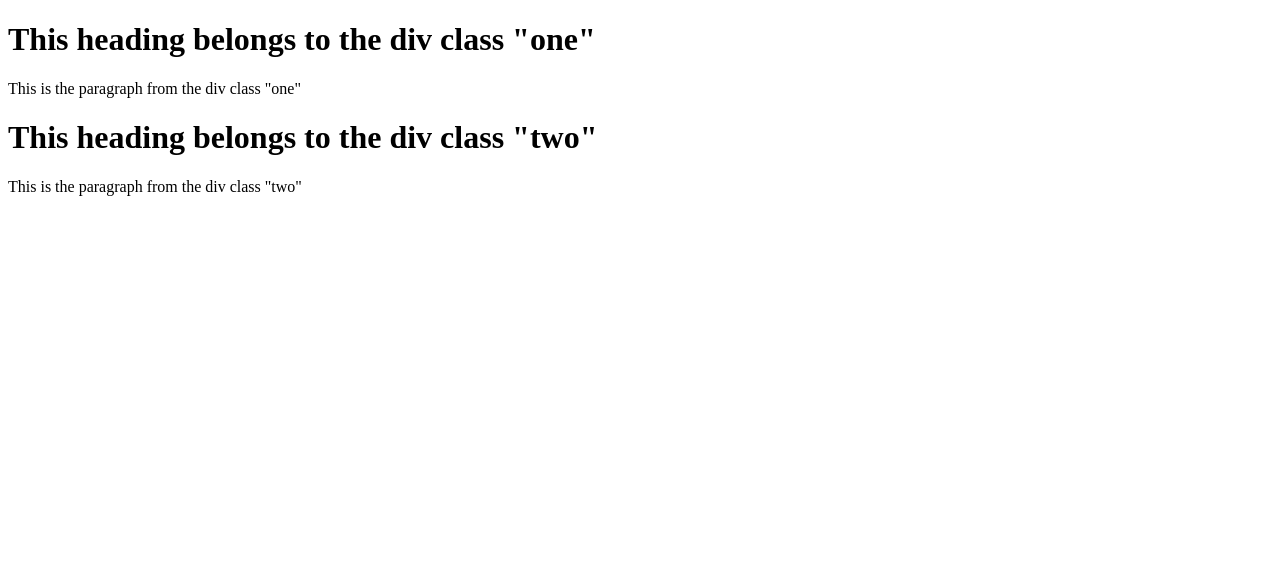
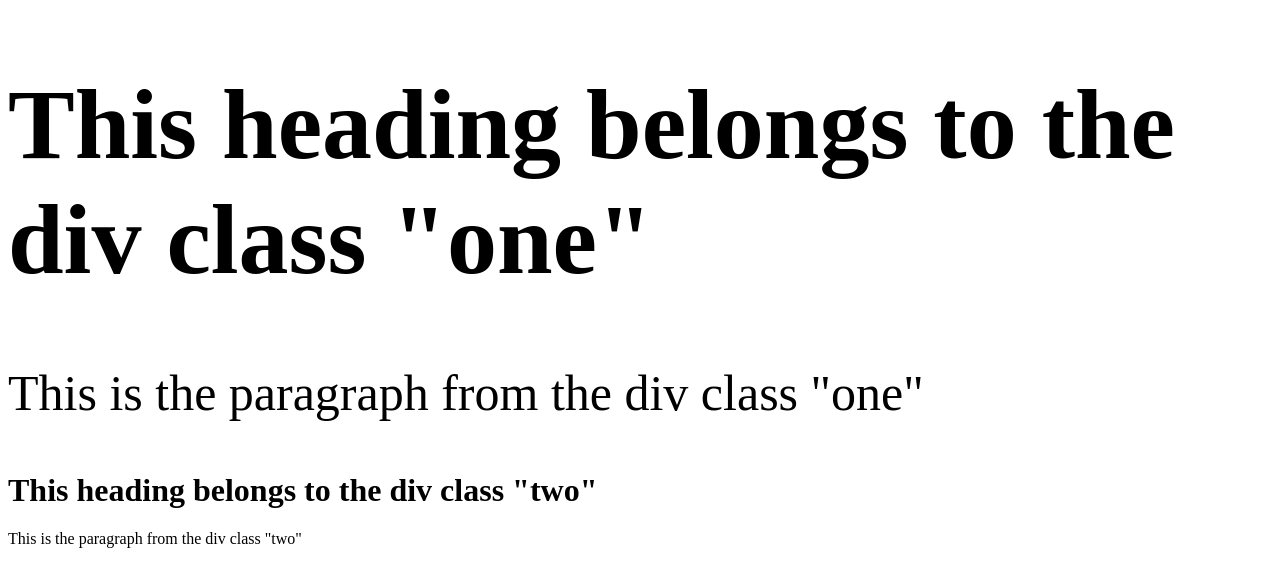
Before and after one commit to ameldedic/em-unit, a plain HTML site: page index.html in a window 1280 px wide. Drawn offline with Linux system fonts and the light colour scheme.

Commit message:
changed path to css file

```diff
--- a/index.html
+++ b/index.html
@@ -3,7 +3,7 @@
     <head>
         <title>TEST</title>
         <meta charset="utf-8">
-		<link href="em-unit-style.css" rel="stylesheet" type="text/css">
+		<link href="style.css" rel="stylesheet" type="text/css">
         <!--
         	http://www.w3.org/TR/html-markup/h1.html#h1-display
 			http://www.w3.org/TR/html-markup/p.html#p-display
```
